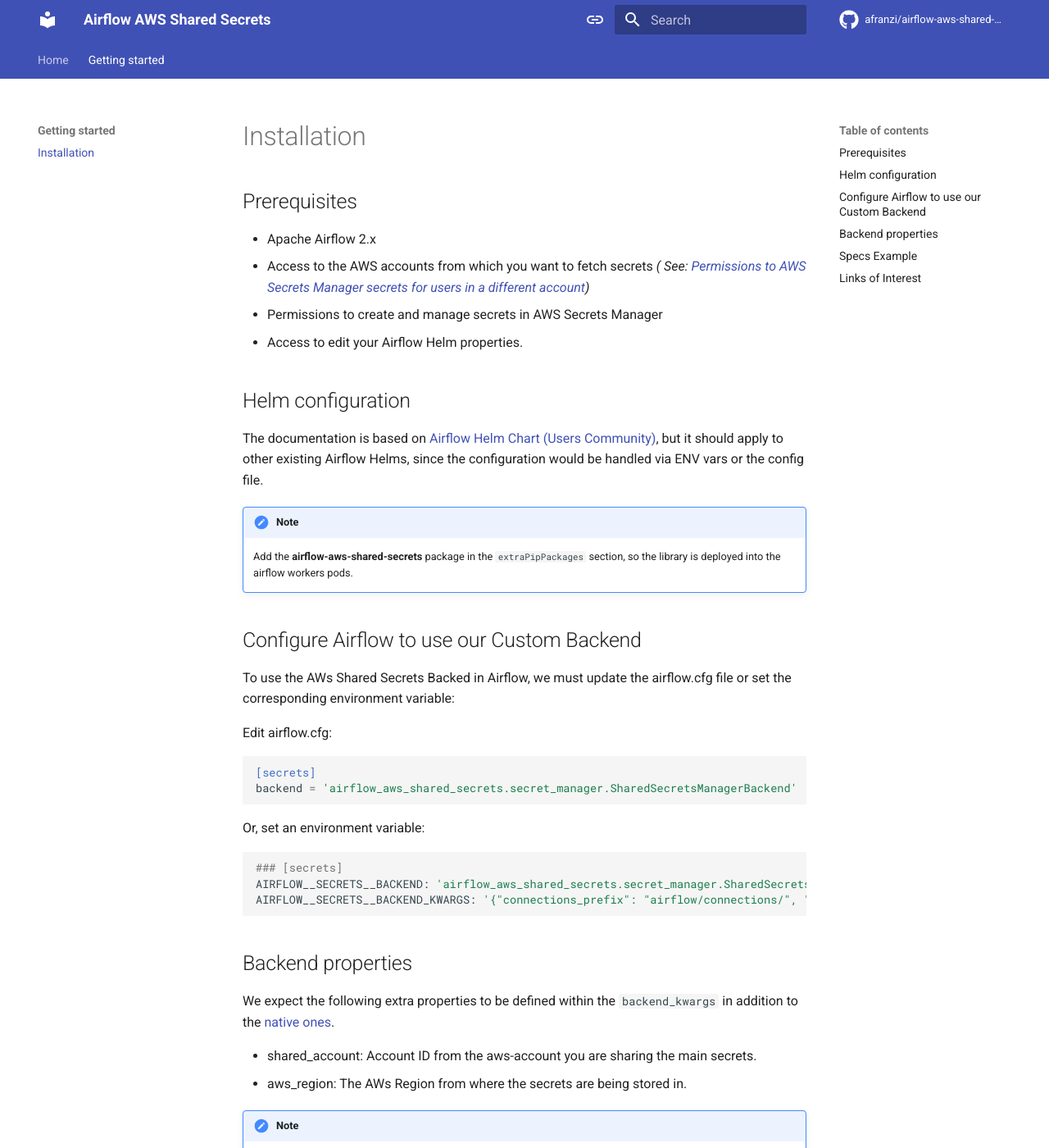
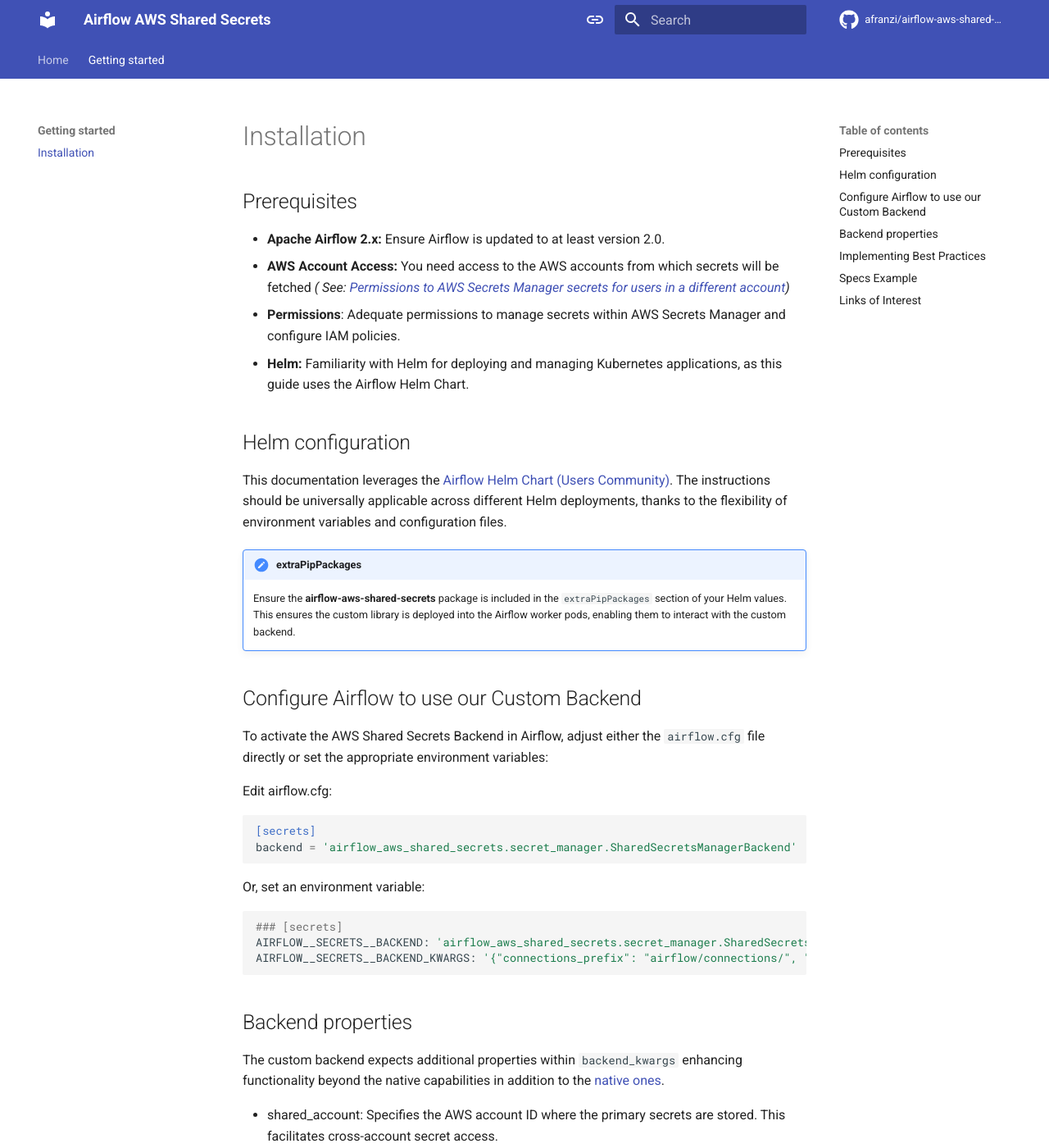
Before and after one commit to afranzi/airflow-aws-shared-secrets, an MkDocs documentation site: the page built from docs/setup.md, in a window 1280 px wide and 1400 px high. Shown: the whole window at 82% size. Built offline with MkDocs 1.6.1 and Material for MkDocs 9.7.7, drawn with Linux system fonts in a browser that asks for light colours; comment, search, counter and statistics services are not loaded; some of the changed text lies outside the part shown.

Commit message:
fix: :wrench - Refine documentation

````diff
--- a/docs/setup.md
+++ b/docs/setup.md
@@ -1,25 +1,28 @@
 ## Prerequisites
 
-- Apache Airflow 2.x
-- Access to the AWS accounts from which you want to fetch secrets
+- **Apache Airflow 2.x:** Ensure Airflow is updated to at least version 2.0.
+- **AWS Account Access:** You need access to the AWS accounts from which secrets will be fetched
   _(
   See: [Permissions to AWS Secrets Manager secrets for users in a different account](https://docs.aws.amazon.com/secretsmanager/latest/userguide/auth-and-access_examples_cross.html))_
-- Permissions to create and manage secrets in AWS Secrets Manager
-- Access to edit your Airflow Helm properties.
+- **Permissions**: Adequate permissions to manage secrets within AWS Secrets Manager and configure IAM policies.
+- **Helm:** Familiarity with Helm for deploying and managing Kubernetes applications, as this guide uses the Airflow
+  Helm Chart.
 
 ## Helm configuration
 
-The documentation is based on [Airflow Helm Chart (Users Community)](https://airflow-helm.github.io/charts/), but it
-should apply to other existing Airflow Helms, since the configuration would be handled via ENV vars or the config file.
+This documentation leverages the [Airflow Helm Chart (Users Community)](https://airflow-helm.github.io/charts/). The
+instructions should be universally applicable across different Helm deployments, thanks to the flexibility of
+environment variables and configuration files.
 
-!!! note extraPipPackages
-    Add the **airflow-aws-shared-secrets** package in the `extraPipPackages` section, so the library is deployed into
-    the airflow workers pods.
+!!! note "extraPipPackages"
+    Ensure the **airflow-aws-shared-secrets** package is included in the `extraPipPackages` section of your Helm values.
+    This ensures the custom library is deployed into the Airflow worker pods, enabling them to interact with the custom
+    backend.
 
 ## Configure Airflow to use our Custom Backend
 
-To use the AWs Shared Secrets Backed in Airflow, we must update the airflow.cfg file or set the corresponding
-environment variable:
+To activate the AWS Shared Secrets Backend in Airflow, adjust either the `airflow.cfg` file directly or set the
+appropriate environment variables:
 
 Edit airflow.cfg:
 
@@ -38,18 +41,26 @@
 
 ## Backend properties
 
-We expect the following extra properties to be defined within the `backend_kwargs` in addition to
+The custom backend expects additional properties within `backend_kwargs` enhancing functionality beyond the native capabilities in addition to
 the [native ones](https://airflow.apache.org/docs/apache-airflow-providers-amazon/stable/secrets-backends/aws-secrets-manager.html#aws-secrets-manager-backend).
 
-- shared_account: Account ID from the aws-account you are sharing the main secrets.
-- aws_region: The AWs Region from where the secrets are being stored in.
+- shared_account: Specifies the AWS account ID where the primary secrets are stored. This facilitates cross-account secret access.
+- aws_region: Defines the AWS region of the secrets manager, ensuring the backend can retrieve secrets from the specified geographical location.
 
-!!! note Conclusion
-    By following these steps, you've successfully overridden the default AWS connections backend in Airflow with a custom one that allows accessing secrets from other AWS accounts.
+!!! info "Conclusion"
+    By following these steps, you've successfully overridden the default AWS connections backend in Airflow with a custom
+    one that allows accessing secrets from other AWS accounts.
     This setup enhances your Airflow project's flexibility and security when managing cross-account AWS resources.
 
+## Implementing Best Practices
+When configuring and using the custom backend, adhere to the following best practices for security and efficiency:
+
+- **Minimal IAM Permissions:** Assign only the necessary permissions to the IAM roles used by Airflow, following the principle of least privilege.
+- **Secure Secret Storage:** Ensure that all secrets stored in AWS Secrets Manager are encrypted at rest using keys managed by AWS KMS.
+- **Regular Audits:** Periodically review AWS access logs and Airflow access patterns to ensure compliance with security policies.
 
 ## Specs Example
+
 ```yaml
 apiVersion: v2
 kind: HelmRelease
````
Also changed, not shown: docs/index.md (+14 -8 lines).
